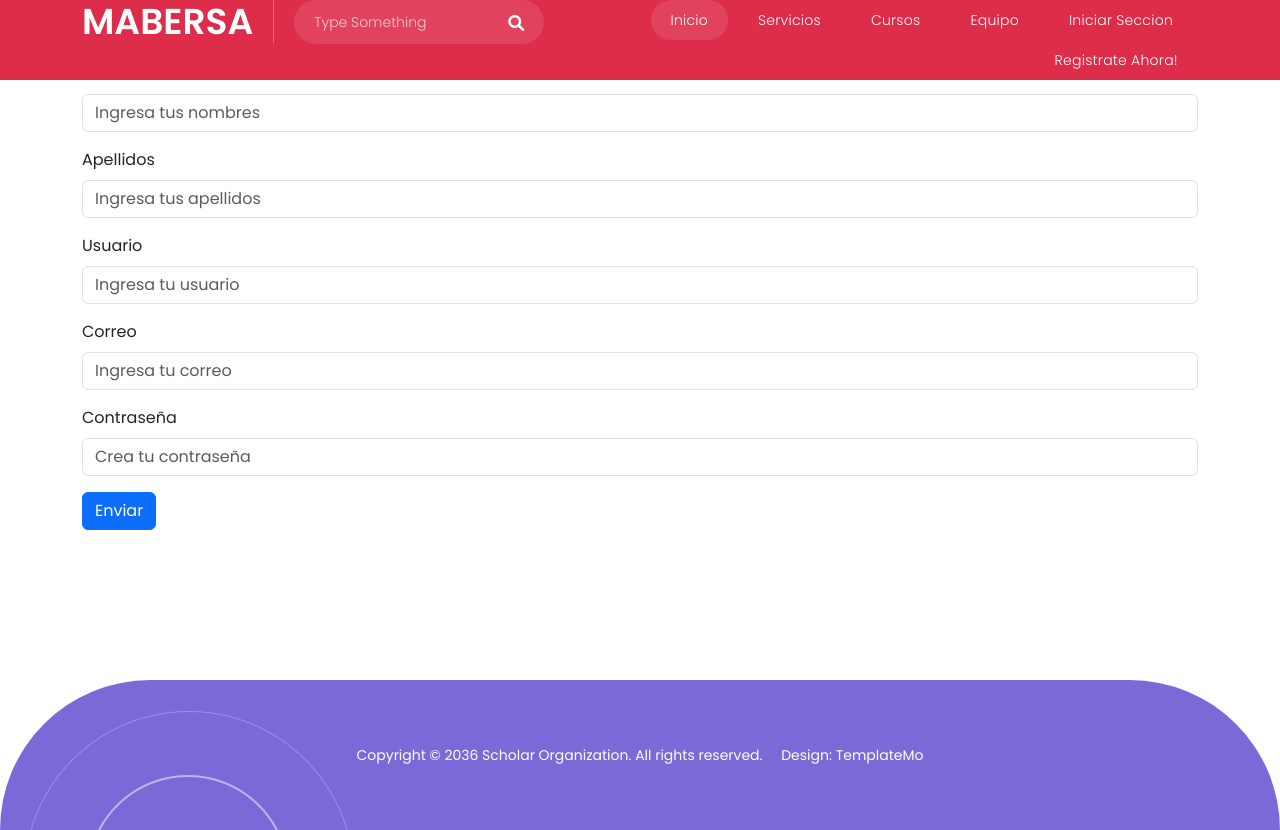
After one commit to kronBELET/mabersa, a PHP site: page /registro/registro.php in a window 1280 px wide. The commit adds this page. Run offline with PHP 8.4, Linux system fonts and the light colour scheme; some libraries are stand-ins or nearby versions.

Commit message:
Add files via upload

```diff
--- /dev/null
+++ b/crud/editar.php
@@ -0,0 +1,3 @@
+<?php
+
+?>
--- a/pagina_principal/header.php
+++ b/pagina_principal/header.php
@@ -65,12 +65,12 @@ https://templatemo.com/tm-586-scholar
                     <!-- ***** Serach Start ***** -->
                     <!-- ***** Menu Start ***** -->
                     <ul class="nav">
-                      <li class="scroll-to-section"><a href="#top" class="active">Inicio</a></li>
+                      <li class="scroll-to-section"><a href="../index.php" class="active">Inicio</a></li>
                       <li class="scroll-to-section"><a href="#services">Servicios</a></li>
                       <li class="scroll-to-section"><a href="#courses">Cursos</a></li>
                       <li class="scroll-to-section"><a href="#team">Equipo</a></li>
                       <li class="scroll-to-section"><a href="../login/login.php">iniciar seccion</a></li>
-                      <li class="scroll-to-section"><a href="../REGISTRO/registro.php">Registrate ahora!</a></li><!--cambiar boton-->
+                      <li class="scroll-to-section"><a href="../registro/registro.php">Registrate ahora!</a></li><!--cambiar boton-->
                   </ul>
                     <a class='menu-trigger'>
                         <span>Menu</span>
--- /dev/null
+++ b/registro/registro.php
@@ -0,0 +1,43 @@
+<!DOCTYPE html>
+<html lang="en">
+<head>
+    <meta charset="UTF-8">
+    <meta http-equiv="X-UA-Compatible" content="IE=edge">
+    <meta name="viewport" content="width=device-width, initial-scale=1.0">
+    <title>registro</title>
+    <link rel="stylesheet" href="https://maxcdn.bootstrapcdn.com/bootstrap/4.0.0/css/bootstrap.min.css">
+</head>
+<body>
+<?php include("../pagina_principal/header.php");  ?>
+    <div class="container">
+        <form action="enviar.php" method="post">
+            <h2 class="text-center mb-4">Registro</h2>
+            <div class="form-group">
+                <label for="nombre1">Nombres</label>
+                <input type="text" class="form-control" id="nombre1" placeholder="Ingresa tus nombres" name="nombre1" required>
+            </div>
+            <div class="form-group">
+                <label for="apellido1">Apellidos</label>
+                <input type="text" class="form-control" id="apellido1" placeholder="Ingresa tus apellidos" name="apellido1" required>
+            </div>
+            <div class="form-group">
+                <label for="usuario1">Usuario</label>
+                <input type="text" class="form-control" id="usuario1" placeholder="Ingresa tu usuario" name="usuario1">
+            </div>
+            <div class="form-group">
+                <label for="email1">Correo</label>
+                <input type="email" class="form-control" id="email1" placeholder="Ingresa tu correo" name="email1">
+            </div>
+            <div class="form-group">
+                <label for="password1">Contraseña</label>
+                <input type="password" class="form-control" id="password1" placeholder="Crea tu contraseña" name="password1">
+            </div>
+            <button type="submit" class="btn btn-primary">Enviar</button>
+        </form>
+    </div>
+    <script src="https://code.jquery.com/jquery-3.2.1.slim.min.js"></script>
+    <script src="https://cdnjs.cloudflare.com/ajax/libs/popper.js/1.12.9/umd/popper.min.js"></script>
+    <script src="https://maxcdn.bootstrapcdn.com/bootstrap/4.0.0/js/bootstrap.min.js"></script>
+    <?php include("../pagina_principal/footer.php");  ?>
+</body>
+</html
```
Also changed, not shown: crud/crud.php (added, +51 -0 lines), crud/eliminar.php (added, +10 -0 lines), registro/enviar.php (added, +17 -0 lines).
